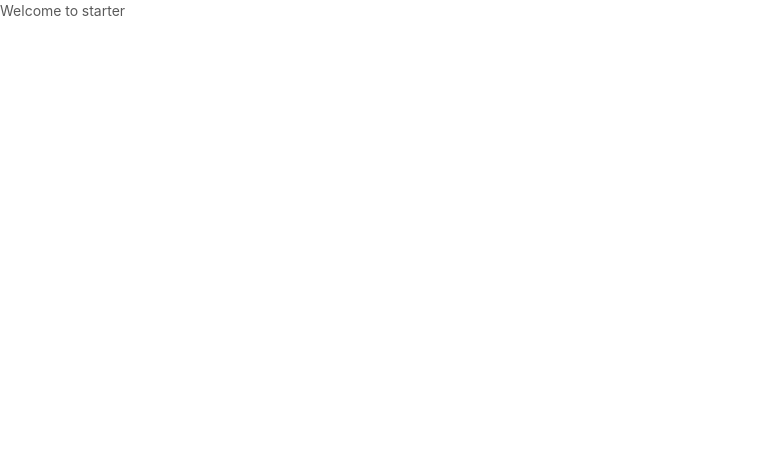
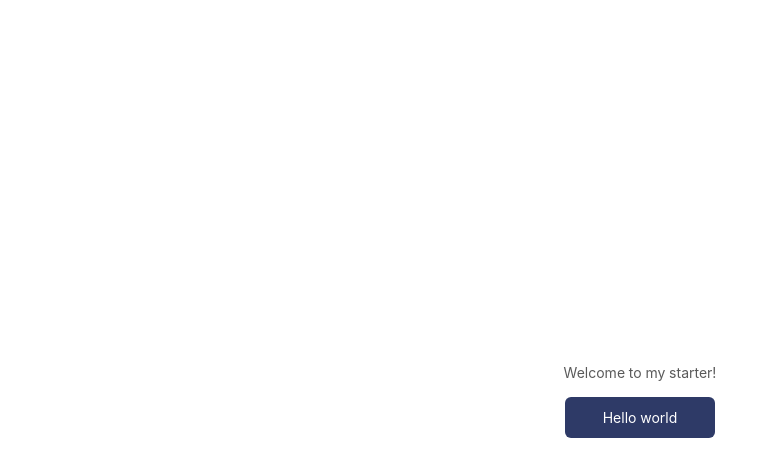
Before and after one commit to Andrzej-Marek/car_service_base, a React app: page / in a window 1280 px wide. Shown: the top 476 px of the page, without its empty margins (0-778 px from the left). Built offline with nearby package versions, Linux system fonts and the light colour scheme; the HTML template or start-up script is replaced by a standard one.

Commit message:
Added sample code

```diff
--- a/src/App.tsx
+++ b/src/App.tsx
@@ -1,9 +1,31 @@
 import React, { FC } from "react";
+import styled from "styled-components";
+import { PrimaryButton } from "./components";
+import { GlobalStyle } from "./shared/styles";
 
 interface OwnProps {}
 
 type Props = OwnProps;
 
-const App: FC<Props> = () => <div>Welcome to starter</div>;
+const App: FC<Props> = () => {
+    return (
+        <>
+            <GlobalStyle />
+            <ContentWrapper>
+                <p>Welcome to my starter!</p>
+                <PrimaryButton text="Hello world" width="150px" />
+            </ContentWrapper>
+        </>
+    );
+};
+
+const ContentWrapper = styled.div`
+    display: flex;
+    justify-content: center;
+    align-items: center;
+    flex-direction: column;
+
+    height: 100vh;
+`;
 
 export default App;
--- /dev/null
+++ b/src/components/Buttons/PrimaryButton/PrimaryButton.tsx
@@ -0,0 +1,43 @@
+import React, { FC } from "react";
+import { media } from "@/shared/utils";
+import styled from "styled-components";
+
+interface OwnProps {
+    text: string;
+    width?: string;
+}
+
+type Props = OwnProps;
+
+const PrimaryButton: FC<Props> = ({ text, width }) => {
+    return (
+        <Wrapper width={width}>
+            <div>{text}</div>
+        </Wrapper>
+    );
+};
+
+interface WrapperProps {
+    width?: string;
+}
+// This is just example of work flow
+const Wrapper = styled.div<WrapperProps>`
+    width: ${({ width }) => width || "100%"};
+    padding: 10px 5px;
+    background: ${({ theme }) => theme.color.primaryBlue};
+    color: ${({ theme }) => theme.color.white};
+    border-radius: ${({ theme }) => theme.radius.normal};
+    text-align: center;
+    transition: 0.4s ease;
+    cursor: pointer;
+
+    :hover {
+        transform: scale(1.05);
+    }
+
+    ${media.tablet`
+        padding: 10px 5px;
+    `}
+`;
+
+export default PrimaryButton;
--- /dev/null
+++ b/src/components/index.ts
@@ -0,0 +1,3 @@
+// Buttons
+
+export { default as PrimaryButton } from "./Buttons/PrimaryButton/PrimaryButton";
--- a/src/shared/constants/theme.ts
+++ b/src/shared/constants/theme.ts
@@ -1,7 +1,17 @@
 export const theme = {
-    color: {},
+    color: {
+        white: "#fff",
+        primaryBlue: "#2E3A67",
+        primaryGreen: "#0CDAAC",
+        background: "#F5F6F8",
+        grey: "#C7CAD3",
+    },
     iconSize: {},
-    radius: {},
+    radius: {
+        small: "3px",
+        normal: "6px",
+        big: "12px,",
+    },
     fontSize: {},
     boxShadow: {},
     space: {},
--- /dev/null
+++ b/src/shared/types/svg-loader.d.ts
@@ -0,0 +1,4 @@
+declare module "*.svg" {
+    const content: React.FunctionComponent<React.SVGAttributes<SVGElement>>;
+    export default content;
+}
```
Also changed, not shown: src/shared/types/styled-components.d.ts (added, +7 -0 lines).
